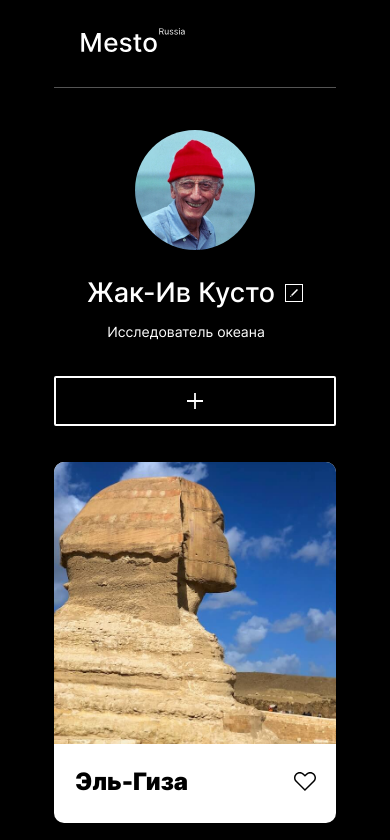
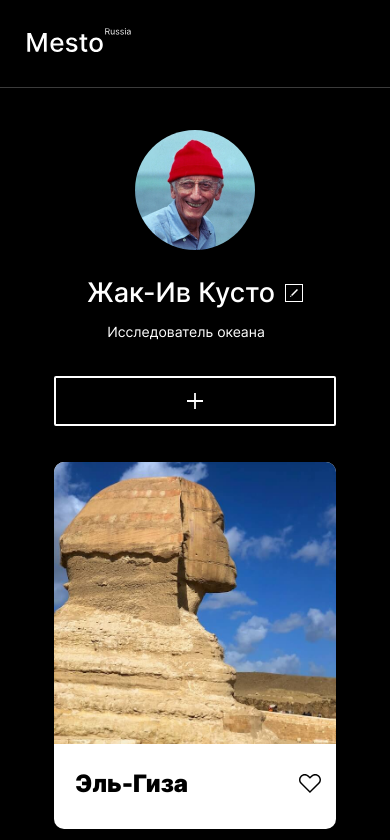
Before and after one commit to RusaSH/mesto, a plain HTML site: page index.html in a window 390 px wide. Shown: the top 840 px of the page. Drawn offline with Linux system fonts and the light colour scheme.

Commit message:
Исправлен header

```diff
--- a/blocks/content/content.css
+++ b/blocks/content/content.css
@@ -12,6 +12,6 @@
 
 @media screen and (max-width: 583px) {
 	.content {
-    max-width: 282px;
+    max-width: 320px;
   }
 }
--- a/blocks/element/__info/element__info.css
+++ b/blocks/element/__info/element__info.css
@@ -1,7 +1,6 @@
 .element__info {
-  margin: 0;
-  padding: 23px 20px 0 21px;
+  margin: 25px 15px 31px 21px;
+  padding: 0;
   display: flex;
   justify-content: space-between;
-  align-items: center;
 }
--- a/blocks/header/header.css
+++ b/blocks/header/header.css
@@ -2,7 +2,7 @@
   max-width: 880px;
   margin: 45px auto 0;
   padding: 0;
-  border-bottom: 1px solid rgb(84, 84, 84);
+  border-bottom: 1px solid rgba(84, 84, 84, 0.7);
 }
 
 @media screen and (max-width: 966px) {
@@ -11,9 +11,3 @@
     margin: 28px auto 0;
   }
 }
-
-@media screen and (max-width: 583px) {
-  .header {
-    max-width: 282px;
-  }
-}
--- a/blocks/popup/__close-btn/popup__close-btn.css
+++ b/blocks/popup/__close-btn/popup__close-btn.css
@@ -18,7 +18,7 @@
 }
 
 .popup__close-btn:hover {
-  opacity: 0.8;
+  opacity: 0.6;
   cursor: pointer;
 }
 
--- a/blocks/profile/__add-btn/profile__add-btn.css
+++ b/blocks/profile/__add-btn/profile__add-btn.css
@@ -24,7 +24,7 @@
 }
 
 
-@media screen and (max-width: 582px) {
+@media screen and (max-width: 583px) {
   .profile__add-btn {
     width: 282px;
     margin: 36px 0 0 0;
--- a/blocks/profile/__info-work/profile__info-work.css
+++ b/blocks/profile/__info-work/profile__info-work.css
@@ -19,7 +19,7 @@
   }
 }
 
-@media screen and (max-width: 582px) {
+@media screen and (max-width: 583px) {
   .profile__info-work {
     margin: 14px 0 0 0;
     text-align: center;
```
